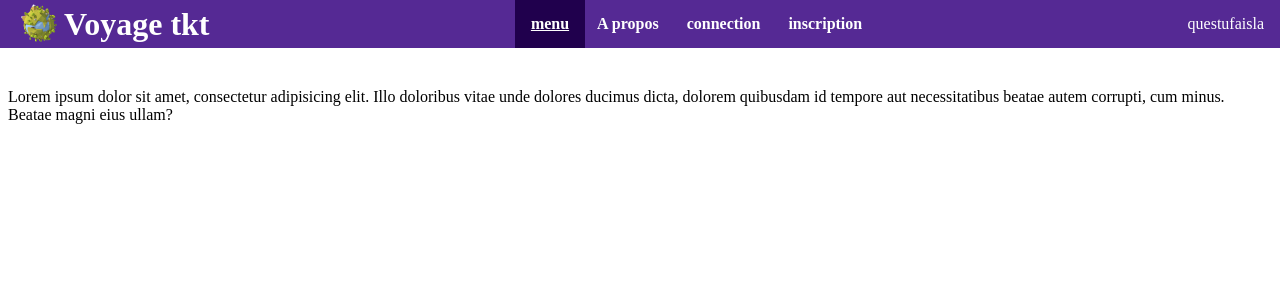
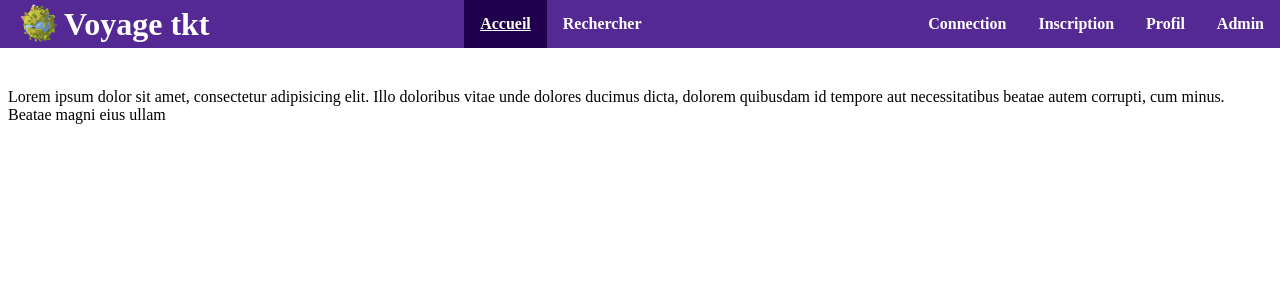
Before and after one commit to Yotacaz/Click-journeY, a PHP site: page /baniere.html in a window 1280 px wide. Shown: the top 300 px of the page. Run offline with PHP 8.4, Linux system fonts and the light colour scheme.

Commit message:
debut profil utilisateur + modif baniere

```diff
--- a/baniere.html
+++ b/baniere.html
@@ -1,5 +1,5 @@
 <!DOCTYPE html>
-<html>
+<html lang="fr">
 
 <head>
     <link rel="stylesheet" href="style.css">
@@ -10,25 +10,28 @@
 <body>
     <div class="header">
         <div class="section">
-            <img src="3D Preview Images2_0021.png" alt="Logo.jpg">
+            <img src="img/tmp_icon.png" alt="Logo.png">
             <h1>Voyage tkt</h1>
         </div>
         <div class="section">
             <nav class="navbar">
-                <a href="#" class="active">menu</a>
-                <a href="#">A propos</a>
-                <a href="#">connection</a>
-                <a href="#">inscription</a>
+                <a href="#" class="active">Accueil</a>
+                <a href="#">Rechercher</a>
+                <!-- Si connecté : page profil, si admin : page admin -->
             </nav>
         </div>
-        <div class="section-droite">
-
-            questufaisla
+        <div class="section">
+            <nav class="navbar">
+                <a href="#">Connection</a>
+                <a href="#">Inscription</a>
+                <a href="#">Profil</a>
+                <a href="#">Admin</a>
+            </nav>
         </div>
     </div>
     <main>
         <p>Lorem ipsum dolor sit amet, consectetur adipisicing elit. Illo doloribus vitae unde dolores ducimus dicta,
-            dolorem quibusdam id tempore aut necessitatibus beatae autem corrupti, cum minus. Beatae magni eius ullam?</p>
+            dolorem quibusdam id tempore aut necessitatibus beatae autem corrupti, cum minus. Beatae magni eius ullam</p>
     </main>
 </body>
 
--- a/style.css
+++ b/style.css
@@ -1,5 +1,6 @@
 main{padding-top: 4rem;}
 
+/*Header style*/
 .header {
     color: white;
     background-color: hsla(265, 100%, 25%, 0.838);
@@ -16,17 +17,21 @@ main{padding-top: 4rem;}
     left: 0;
 
     justify-content: space-between;
-    box-sizing: border-box;
-    align-items: center;
+    /* box-sizing: border-box; */   /*activer si utilisation de bordure*/
+    /* align-items: stretch; */
+    gap:0;
 }
+
 
 .header *{
     margin: 0;
+    font-weight: 600;
 }
 
-.header .section {
-    height: 100%;
-    flex-grow: 1;
+.header .section{
+    /* height: 100%; */
+    /* flex-grow: 1; */
+    /* background-color: hsla(265, 100%, 25%, 0.838); */
     display: flex;
     flex-wrap: wrap;
 
@@ -54,11 +59,10 @@ nav.navbar{
     text-align: center;
     align-items: center;
 
-    font-weight: 600;
     color: white;
     text-decoration: none;
     padding: 0em 1em 0em 1em;
-    margin-left: -4px;
+    /* margin-left: -4px; */
 
 }
 
```
Also changed, not shown: html/profil.html (added, +42 -0 lines), img/tmp_icon.png (renamed from img/3D Preview Images2_0021.png).
